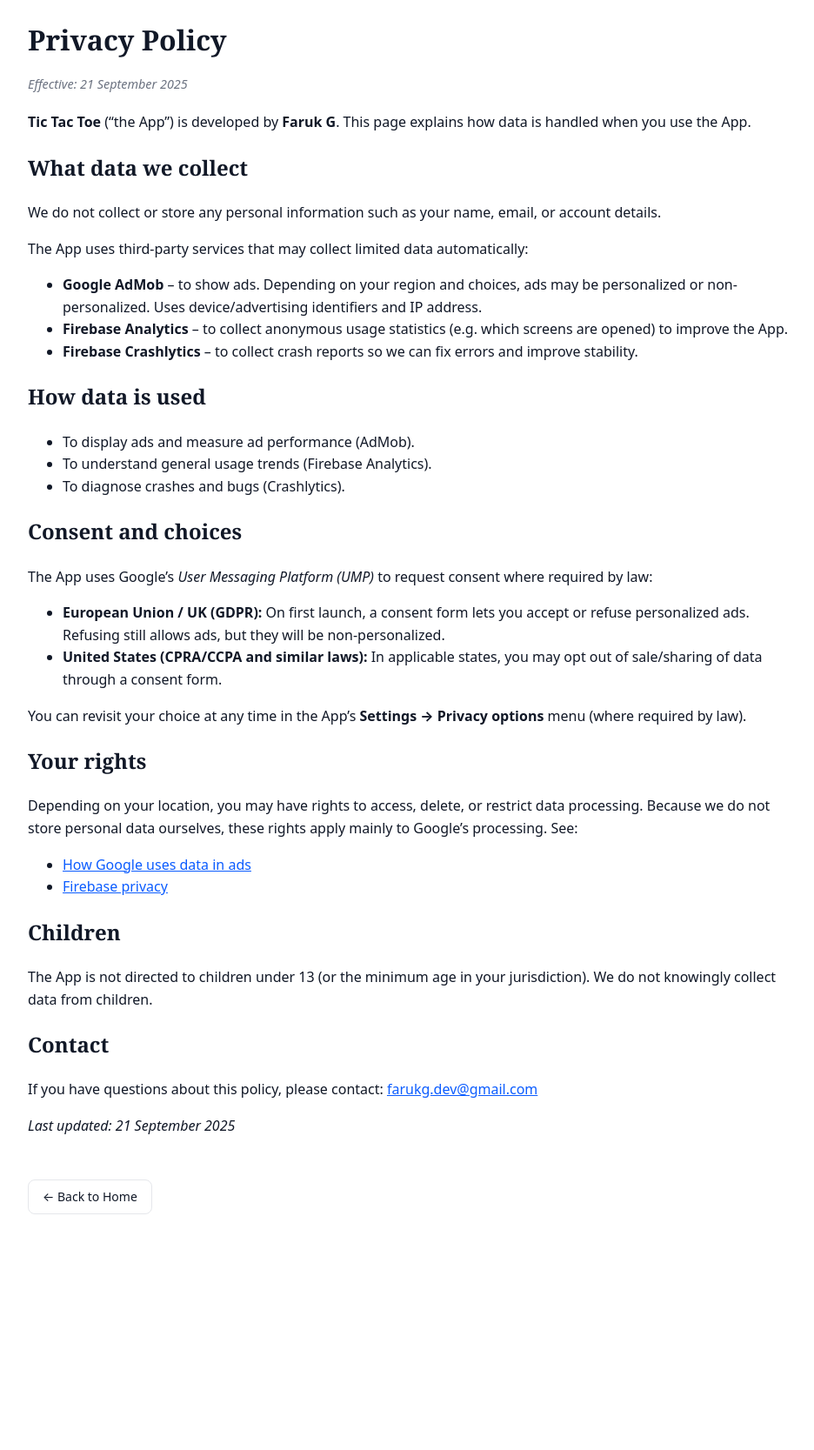
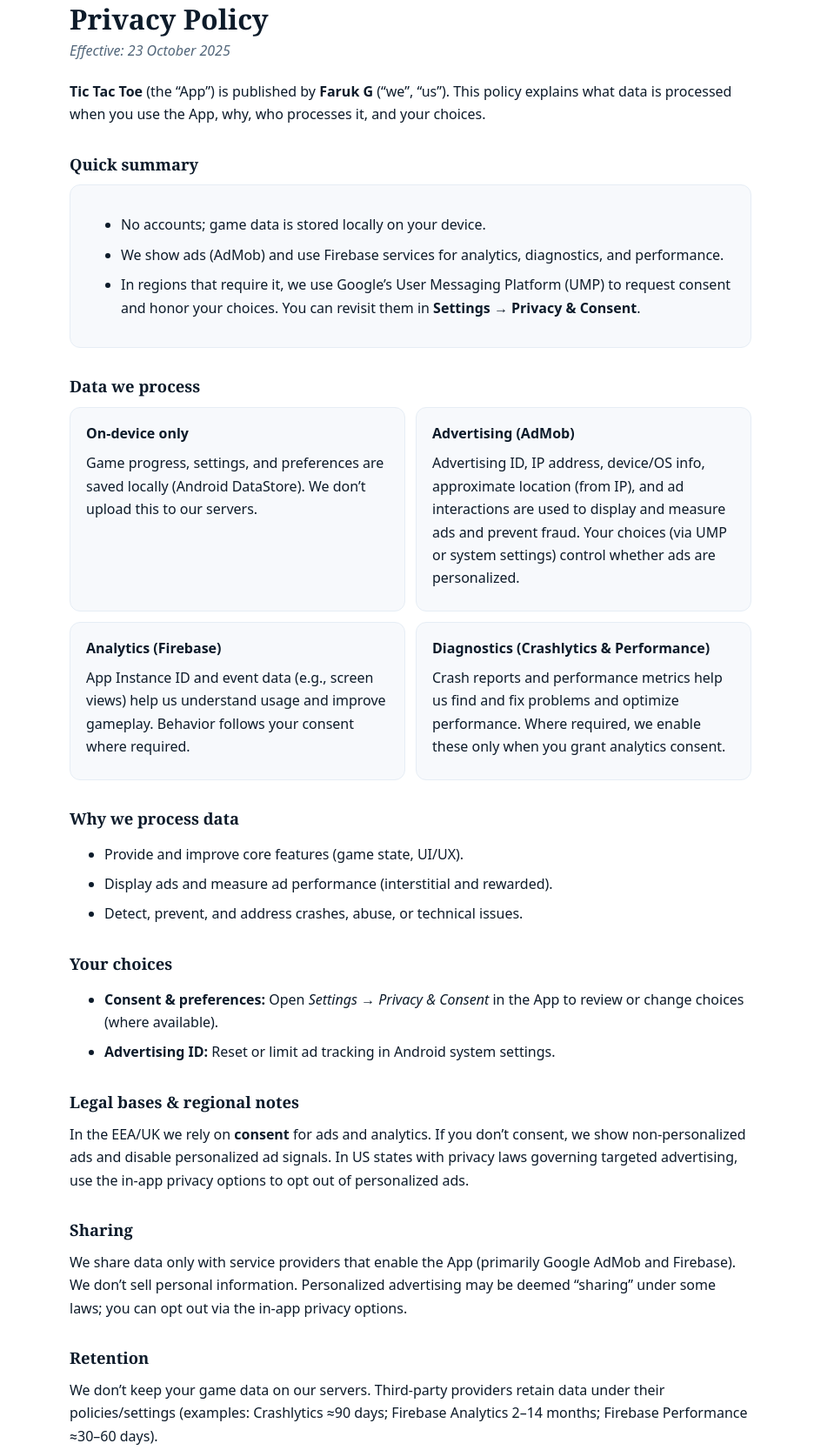
Before and after one commit to FarukGO/farukg.com, a plain HTML site: page privacy.html in a window 1280 px wide. Shown: the part 49-1716 px from the top of the page at 87% size, without its empty margins (168-1104 px from the left). Before the commit the page ends 1493 px from the top, so only its background shows below. Drawn offline with Linux system fonts and the light colour scheme.

Commit message:
privacy update

```diff
--- a/privacy.html
+++ b/privacy.html
@@ -1,100 +1,108 @@
-<!DOCTYPE html>
+<!doctype html>
 <html lang="en">
 <head>
-  <meta charset="utf-8" />
-  <meta name="viewport" content="width=device-width, initial-scale=1" />
-  <title>Privacy Policy – Tic Tac Toe by Faruk G</title>
+  <meta charset="utf-8">
+  <title>Tic Tac Toe – Privacy Policy</title>
+  <meta name="viewport" content="width=device-width, initial-scale=1">
   <style>
-    :root {
-      --bg: #ffffff;
-      --fg: #111827;
-      --line: #e5e7eb;
-      --muted: #6b7280;
+    :root{
+      --bg:#0c0f14; --card:#11151b; --ink:#e7ecf3; --muted:#9fb0c3; --line:#1f2a36; --accent:#4da3ff;
     }
-    @media (prefers-color-scheme: dark) {
-      :root {
-        --bg:#0b0d10;
-        --fg:#e5e7eb;
-        --line:#1f2937;
-        --muted:#9ca3af;
-      }
+    @media (prefers-color-scheme: light){
+      :root{ --bg:#ffffff; --card:#f7f9fc; --ink:#0d1b2a; --muted:#52667a; --line:#e6edf5; --accent:#0b5cff; }
     }
-    body {
-      margin: 0;
-      background: var(--bg);
-      color: var(--fg);
-      font-family: ui-sans-serif, system-ui, -apple-system, "Segoe UI", Roboto, Helvetica, Arial, sans-serif;
-      line-height: 1.6;
-      max-width: 880px;
-      margin: 0 auto;
-      padding: clamp(24px, 4vw, 48px);
-    }
-    h1, h2 {
-      font-family: ui-serif, Georgia, Cambria, "Times New Roman", Times, serif;
-    }
-    a { color: #0b5cff; }
-    .meta { font-size: 0.9em; color: var(--muted); margin-top: -8px; margin-bottom: 20px; }
-    .btn-home {
-      display: inline-block;
-      margin-top: 32px;
-      padding: 8px 16px;
-      border: 1px solid var(--line);
-      border-radius: 8px;
-      color: inherit;
-      text-decoration: none;
-      font-size: 14px;
-      background: transparent;
-    }
-    .btn-home:hover {
-      background: var(--line);
-    }
+    *{ box-sizing:border-box }
+    body{ margin:0; background:var(--bg); color:var(--ink); font:16px/1.65 ui-sans-serif,system-ui,Segoe UI,Roboto,Helvetica,Arial,sans-serif }
+    .wrap{ max-width:880px; margin:auto; padding:clamp(24px,4vw,48px) }
+    h1{ font:700 2rem/1.2 ui-serif,Georgia,serif; margin:.25rem 0 0 }
+    .meta{ color:var(--muted); margin:.25rem 0 1.25rem }
+    h2{ font:700 1.15rem/1.3 ui-serif,Georgia,serif; margin:2rem 0 .75rem }
+    p,li{ margin:.5rem 0 }
+    a{ color:var(--accent); text-decoration:none }
+    a:hover{ text-decoration:underline }
+    .card{ background:var(--card); border:1px solid var(--line); border-radius:12px; padding:16px 18px; }
+    .grid{ display:grid; gap:12px; grid-template-columns:1fr; }
+    @media (min-width:720px){ .grid{ grid-template-columns:1fr 1fr; } }
+    .note{ color:var(--muted); font-size:.95rem }
+    .footer{ margin-top:32px; padding-top:16px; border-top:1px solid var(--line); color:var(--muted); font-size:.9rem }
   </style>
 </head>
 <body>
-  <h1>Privacy Policy</h1>
-  <p class="meta"><em>Effective: 21 September 2025</em></p>
+  <main class="wrap">
+    <h1>Privacy Policy</h1>
+    <p class="meta"><em>Effective: 23 October 2025</em></p>
 
-  <p><strong>Tic Tac Toe</strong> (“the App”) is developed by <strong>Faruk G</strong>. This page explains how data is handled when you use the App.</p>
+    <p><strong>Tic Tac Toe</strong> (the “App”) is published by <strong>Faruk&nbsp;G</strong> (“we”, “us”). This policy explains what data is processed when you use the App, why, who processes it, and your choices.</p>
 
-  <h2>What data we collect</h2>
-  <p>We do not collect or store any personal information such as your name, email, or account details.</p>
-  <p>The App uses third-party services that may collect limited data automatically:</p>
-  <ul>
-    <li><strong>Google AdMob</strong> – to show ads. Depending on your region and choices, ads may be personalized or non-personalized. Uses device/advertising identifiers and IP address.</li>
-    <li><strong>Firebase Analytics</strong> – to collect anonymous usage statistics (e.g. which screens are opened) to improve the App.</li>
-    <li><strong>Firebase Crashlytics</strong> – to collect crash reports so we can fix errors and improve stability.</li>
-  </ul>
+    <h2>Quick summary</h2>
+    <div class="card">
+      <ul>
+        <li>No accounts; game data is stored locally on your device.</li>
+        <li>We show ads (AdMob) and use Firebase services for analytics, diagnostics, and performance.</li>
+        <li>In regions that require it, we use Google’s User Messaging Platform (UMP) to request consent and honor your choices. You can revisit them in <strong>Settings → Privacy &amp; Consent</strong>.</li>
+      </ul>
+    </div>
 
-  <h2>How data is used</h2>
-  <ul>
-    <li>To display ads and measure ad performance (AdMob).</li>
-    <li>To understand general usage trends (Firebase Analytics).</li>
-    <li>To diagnose crashes and bugs (Crashlytics).</li>
-  </ul>
+    <h2>Data we process</h2>
+    <div class="grid">
+      <div class="card">
+        <strong>On-device only</strong>
+        <p>Game progress, settings, and preferences are saved locally (Android DataStore). We don’t upload this to our servers.</p>
+      </div>
+      <div class="card">
+        <strong>Advertising (AdMob)</strong>
+        <p>Advertising ID, IP address, device/OS info, approximate location (from IP), and ad interactions are used to display and measure ads and prevent fraud. Your choices (via UMP or system settings) control whether ads are personalized.</p>
+      </div>
+      <div class="card">
+        <strong>Analytics (Firebase)</strong>
+        <p>App Instance ID and event data (e.g., screen views) help us understand usage and improve gameplay. Behavior follows your consent where required.</p>
+      </div>
+      <div class="card">
+        <strong>Diagnostics (Crashlytics &amp; Performance)</strong>
+        <p>Crash reports and performance metrics help us find and fix problems and optimize performance. Where required, we enable these only when you grant analytics consent.</p>
+      </div>
+    </div>
 
-  <h2>Consent and choices</h2>
-  <p>The App uses Google’s <em>User Messaging Platform (UMP)</em> to request consent where required by law:</p>
-  <ul>
-    <li><strong>European Union / UK (GDPR):</strong> On first launch, a consent form lets you accept or refuse personalized ads. Refusing still allows ads, but they will be non-personalized.</li>
-    <li><strong>United States (CPRA/CCPA and similar laws):</strong> In applicable states, you may opt out of sale/sharing of data through a consent form.</li>
-  </ul>
-  <p>You can revisit your choice at any time in the App’s <strong>Settings → Privacy options</strong> menu (where required by law).</p>
+    <h2>Why we process data</h2>
+    <ul>
+      <li>Provide and improve core features (game state, UI/UX).</li>
+      <li>Display ads and measure ad performance (interstitial and rewarded).</li>
+      <li>Detect, prevent, and address crashes, abuse, or technical issues.</li>
+    </ul>
 
-  <h2>Your rights</h2>
-  <p>Depending on your location, you may have rights to access, delete, or restrict data processing. Because we do not store personal data ourselves, these rights apply mainly to Google’s processing. See:</p>
-  <ul>
-    <li><a href="https://policies.google.com/technologies/ads" target="_blank" rel="noopener">How Google uses data in ads</a></li>
-    <li><a href="https://firebase.google.com/support/privacy" target="_blank" rel="noopener">Firebase privacy</a></li>
-  </ul>
+    <h2>Your choices</h2>
+    <ul>
+      <li><strong>Consent &amp; preferences:</strong> Open <em>Settings → Privacy &amp; Consent</em> in the App to review or change choices (where available).</li>
+      <li><strong>Advertising ID:</strong> Reset or limit ad tracking in Android system settings.</li>
+    </ul>
 
-  <h2>Children</h2>
-  <p>The App is not directed to children under 13 (or the minimum age in your jurisdiction). We do not knowingly collect data from children.</p>
+    <h2>Legal bases &amp; regional notes</h2>
+    <p>In the EEA/UK we rely on <strong>consent</strong> for ads and analytics. If you don’t consent, we show non-personalized ads and disable personalized ad signals. In US states with privacy laws governing targeted advertising, use the in-app privacy options to opt out of personalized ads.</p>
 
-  <h2>Contact</h2>
-  <p>If you have questions about this policy, please contact: <a href="mailto:farukg.dev@gmail.com">farukg.dev@gmail.com</a></p>
+    <h2>Sharing</h2>
+    <p>We share data only with service providers that enable the App (primarily Google AdMob and Firebase). We don’t sell personal information. Personalized advertising may be deemed “sharing” under some laws; you can opt out via the in-app privacy options.</p>
 
-  <p><em>Last updated: 21 September 2025</em></p>
+    <h2>Retention</h2>
+    <p>We don’t keep your game data on our servers. Third-party providers retain data under their policies/settings (examples: Crashlytics ≈90 days; Firebase Analytics 2–14 months; Firebase Performance ≈30–60 days).</p>
 
-  <a href="/" class="btn-home">← Back to Home</a>
+    <h2>International transfers</h2>
+    <p>Google may process data on servers outside your country (e.g., the US). See Google/Firebase privacy documentation for transfer safeguards.</p>
+
+    <h2>Children</h2>
+    <p>The App is intended for users aged <strong>13 and over</strong> and is not directed to children under 13. If you believe a child under 13 has used the App, contact us and we’ll work with our providers to address it.</p>
+
+    <h2>Third-party policies</h2>
+    <ul>
+      <li><a href="https://policies.google.com/technologies/partner-sites" rel="noopener" target="_blank">How Google uses information from sites or apps that use our services</a></li>
+      <li><a href="https://firebase.google.com/support/privacy" rel="noopener" target="_blank">Firebase Privacy &amp; Security</a></li>
+    </ul>
+
+    <h2>Contact</h2>
+    <p>Email: <a href="mailto:farukg.dev@gmail.com">farukg.dev@gmail.com</a></p>
+
+    <div class="footer">
+      <p>We may update this policy; we’ll post changes here with a new effective date.</p>
+    </div>
+  </main>
 </body>
 </html>
```
